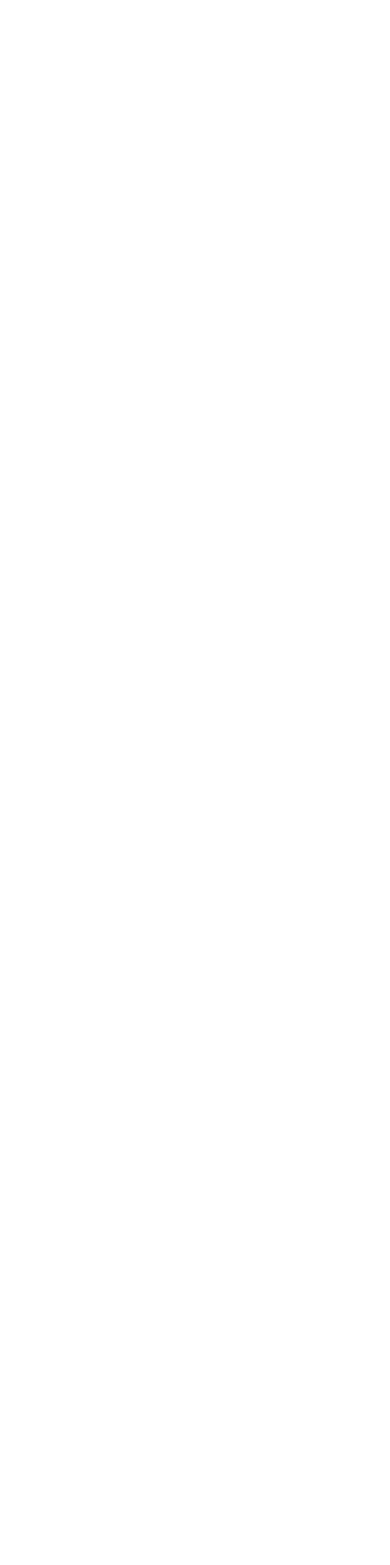
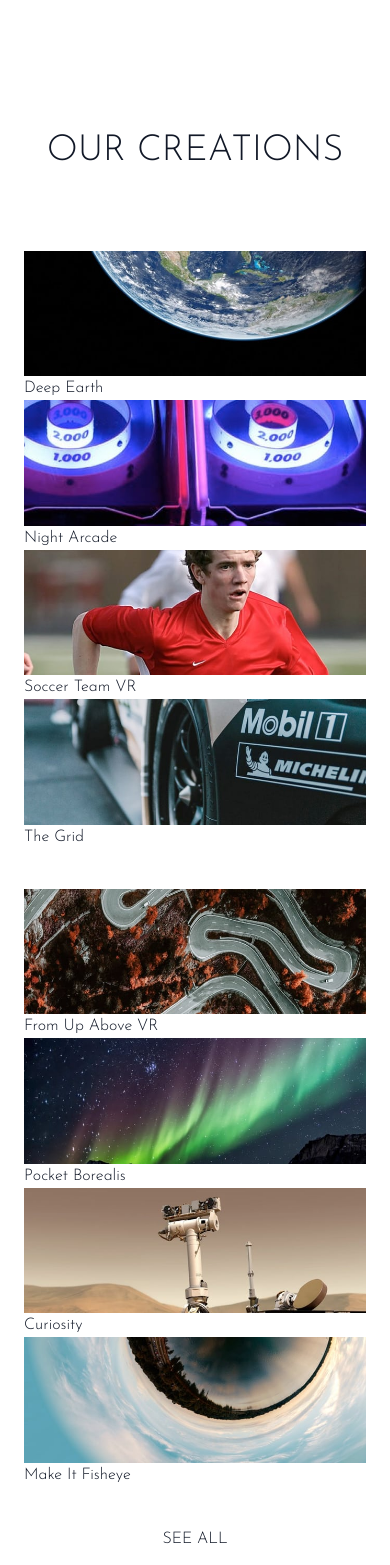
Before and after one commit to gumrahsindar/loopstudio-website, a React (Vite) app: page / in a window 390 px wide. Shown: the part 1163-2728 px from the top of the page. Before the commit the page ends 1294 px from the top, so only its background shows below. Built offline with nearby package versions, Linux system fonts and the light colour scheme.

Commit message:
Complete creations section.

```diff
--- a/src/App.jsx
+++ b/src/App.jsx
@@ -1,4 +1,5 @@
 import './App.css'
+import Creations from './comps/Creations'
 import Features from './comps/Features'
 import Hero from './comps/Hero'
 
@@ -7,6 +8,7 @@ function App() {
     <>
       <Hero />
       <Features />
+      <Creations />
     </>
   )
 }
--- /dev/null
+++ b/src/comps/Creations.jsx
@@ -0,0 +1,207 @@
+const Creations = () => {
+  return (
+    <section id='creations'>
+      {/* Creations Container */}
+      <div className='container max-w-6xl mx-auto my-32 px-6 text-gray-900 md:px-0'>
+        {/* Creations Header */}
+        <div className='flex justify-center mb-20 md:justify-between'>
+          <h2 className='text-4xl text-center uppercase md:text-left md:text-5xl'>
+            Our Creations
+          </h2>
+
+          <button className='btn hidden md:block'>See All</button>
+        </div>
+
+        {/* Item Container 1 */}
+        <div className='item-container'>
+          {/* Item 1 */}
+          <div className='group item'>
+            {/* Desktop Image */}
+            <img
+              src='images/desktop/image-deep-earth.jpg'
+              alt='earth image'
+              className='hidden w-full duration-200 md:block group-hover:scale-110'
+            />
+
+            {/* Mobile Image */}
+            <img
+              src='images/mobile/image-deep-earth.jpg'
+              alt='earth image'
+              className='w-full md:hidden'
+            />
+
+            {/* Item Gradient */}
+            <div className='item-gradient'></div>
+
+            {/* Item Text */}
+            <h5>Deep Earth</h5>
+          </div>
+          {/* Item 2 */}
+          <div className='group item'>
+            {/* Desktop Image */}
+            <img
+              src='images/desktop/image-night-arcade.jpg'
+              alt='earth image'
+              className='hidden w-full duration-200 md:block group-hover:scale-110'
+            />
+
+            {/* Mobile Image */}
+            <img
+              src='images/mobile/image-night-arcade.jpg'
+              alt='earth image'
+              className='w-full md:hidden'
+            />
+
+            {/* Item Gradient */}
+            <div className='item-gradient'></div>
+
+            {/* Item Text */}
+            <h5>Night Arcade</h5>
+          </div>
+          {/* Item 3 */}
+          <div className='group item'>
+            {/* Desktop Image */}
+            <img
+              src='images/desktop/image-soccer-team.jpg'
+              alt='earth image'
+              className='hidden w-full duration-200 md:block group-hover:scale-110'
+            />
+
+            {/* Mobile Image */}
+            <img
+              src='images/mobile/image-soccer-team.jpg'
+              alt='earth image'
+              className='w-full md:hidden'
+            />
+
+            {/* Item Gradient */}
+            <div className='item-gradient'></div>
+
+            {/* Item Text */}
+            <h5>Soccer Team VR</h5>
+          </div>
+          {/* Item 4 */}
+          <div className='group item'>
+            {/* Desktop Image */}
+            <img
+              src='images/desktop/image-grid.jpg'
+              alt='earth image'
+              className='hidden w-full duration-200 md:block group-hover:scale-110'
+            />
+
+            {/* Mobile Image */}
+            <img
+              src='images/mobile/image-grid.jpg'
+              alt='earth image'
+              className='w-full md:hidden'
+            />
+
+            {/* Item Gradient */}
+            <div className='item-gradient'></div>
+
+            {/* Item Text */}
+            <h5>The Grid</h5>
+          </div>
+        </div>
+
+        {/* Item Container 2*/}
+        <div className='item-container mt-10'>
+          {/* Item 1 */}
+          <div className='group item'>
+            {/* Desktop Image */}
+            <img
+              src='images/desktop/image-from-above.jpg'
+              alt='earth image'
+              className='hidden w-full duration-200 md:block group-hover:scale-110'
+            />
+
+            {/* Mobile Image */}
+            <img
+              src='images/mobile/image-from-above.jpg'
+              alt='earth image'
+              className='w-full md:hidden'
+            />
+
+            {/* Item Gradient */}
+            <div className='item-gradient'></div>
+
+            {/* Item Text */}
+            <h5>From Up Above VR</h5>
+          </div>
+          {/* Item 2 */}
+          <div className='group item'>
+            {/* Desktop Image */}
+            <img
+              src='images/desktop/image-pocket-borealis.jpg'
+              alt='earth image'
+              className='hidden w-full duration-200 md:block group-hover:scale-110'
+            />
+
+            {/* Mobile Image */}
+            <img
+              src='images/mobile/image-pocket-borealis.jpg'
+              alt='earth image'
+              className='w-full md:hidden'
+            />
+
+            {/* Item Gradient */}
+            <div className='item-gradient'></div>
+
+            {/* Item Text */}
+            <h5>Pocket Borealis</h5>
+          </div>
+          {/* Item 3 */}
+          <div className='group item'>
+            {/* Desktop Image */}
+            <img
+              src='images/desktop/image-curiosity.jpg'
+              alt='earth image'
+              className='hidden w-full duration-200 md:block group-hover:scale-110'
+            />
+
+            {/* Mobile Image */}
+            <img
+              src='images/mobile/image-curiosity.jpg'
+              alt='earth image'
+              className='w-full md:hidden'
+            />
+
+            {/* Item Gradient */}
+            <div className='item-gradient'></div>
+
+            {/* Item Text */}
+            <h5>Curiosity</h5>
+          </div>
+          {/* Item 4 */}
+          <div className='group item'>
+            {/* Desktop Image */}
+            <img
+              src='images/desktop/image-fisheye.jpg'
+              alt='earth image'
+              className='hidden w-full duration-200 md:block group-hover:scale-110'
+            />
+
+            {/* Mobile Image */}
+            <img
+              src='images/mobile/image-fisheye.jpg'
+              alt='earth image'
+              className='w-full md:hidden'
+            />
+
+            {/* Item Gradient */}
+            <div className='item-gradient'></div>
+
+            {/* Item Text */}
+            <h5>Make It Fisheye</h5>
+          </div>
+        </div>
+
+        {/* Bottom Button Container */}
+        <div className='flex justify-center mt-10 md:hidden'>
+          <button className='btn w-full md:hidden'>SEE ALL</button>
+        </div>
+      </div>
+    </section>
+  )
+}
+export default Creations
```
